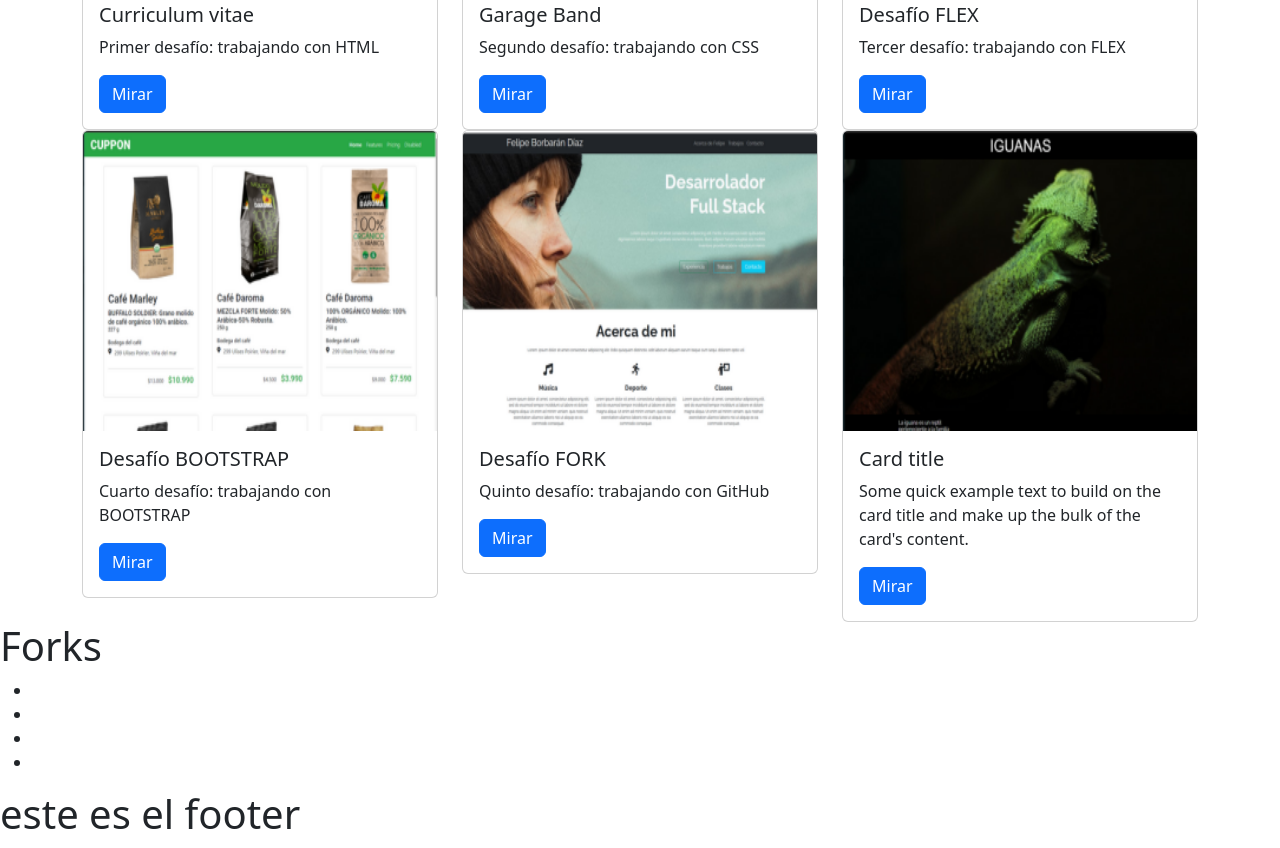
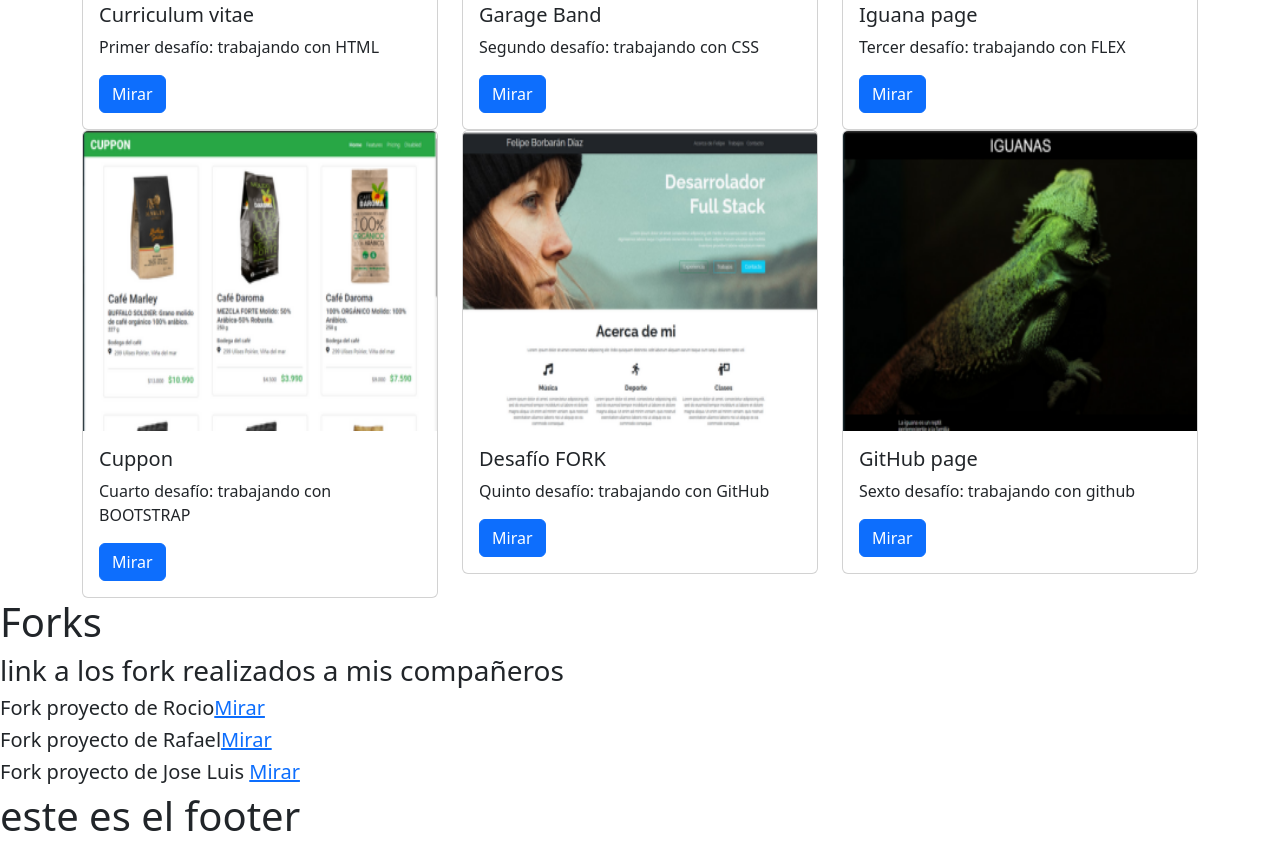
Before and after one commit to ositurra/fork_borazprom, a plain HTML site: page index.html in a window 1280 px wide. Shown: the part 686-1534 px from the top of the page. Drawn offline with nearby package versions, Linux system fonts and the light colour scheme; a web font is replaced by a local one.

Commit message:
modificando los fork y footer

```diff
--- a/index.html
+++ b/index.html
@@ -83,9 +83,9 @@
                     <div class="card">
                         <img src="assets/imgs/flex.png" class="card-img-top" alt="...">
                         <div class="card-body">
-                        <h5 class="card-title">Desafío FLEX</h5>
+                        <h5 class="card-title">Iguana page</h5>
                         <p class="card-text"> Tercer desafío: trabajando con FLEX</p>
-                        <a href="#" class="btn btn-primary">Mirar</a>
+                        <a href="https://borazprom.github.io/deafio.3_flex_iguana-page/" class="btn btn-primary">Mirar</a>
                         </div>
                     </div>
                 </div>
@@ -99,9 +99,9 @@
                     <div class="card">
                         <img src="assets/imgs/boot.png" class="card-img-top" alt="...">
                         <div class="card-body">
-                        <h5 class="card-title">Desafío BOOTSTRAP</h5>
+                        <h5 class="card-title">Cuppon</h5>
                         <p class="card-text">Cuarto desafío: trabajando con BOOTSTRAP</p>
-                        <a href="https://borazprom.github.io/desafio.1_html_cv/" class="btn btn-primary">Mirar</a>
+                        <a href="https://borazprom.github.io/desafio.4_bootstrap_cuppon/" class="btn btn-primary">Mirar</a>
                         </div>
                     </div>
                 </div>
@@ -119,8 +119,8 @@
                     <div class="card">
                         <img src="assets/imgs/flex.png" class="card-img-top" alt="...">
                         <div class="card-body">
-                        <h5 class="card-title">Card title</h5>
-                        <p class="card-text">Some quick example text to build on the card title and make up the bulk of the card's content.</p>
+                        <h5 class="card-title">GitHub page</h5>
+                        <p class="card-text">Sexto desafío: trabajando con github</p>
                         <a href="#" class="btn btn-primary">Mirar</a>
                         </div>
                     </div>
@@ -132,13 +132,10 @@
     <!-- Forkear: agreguen fork suguiendo lista, muchas gracias <3 -->
     <section>
         <h1>Forks</h1>
-        <ul>
-            <li></li>
-            <li></li>
-            <li></li>
-            <li></li>
-        </ul>
-
+        <h3>link a los fork realizados a mis compañeros</h3>
+        <h5>Fork proyecto de Rocio<a href="https://github.com/Rociomeh/Rociomeh.github.io/compare/main...Borazprom:Rocio-felipe:main">Mirar</a></h5>
+        <h5>Fork proyecto de Rafael<a href="https://github.com/Borazprom/rafa-felipe/commit/2743489dc5f5c3a2b82fa899ebef95fae6f45cd2">Mirar</a></h5>
+        <h5>Fork proyecto de Jose Luis <a href="//github.com/JLCdata/cv_githubpages/compare/main...Borazprom:joseluis-felipe:main">Mirar</a> </h5>
     </section>
 
     <!-- footer -->
```
